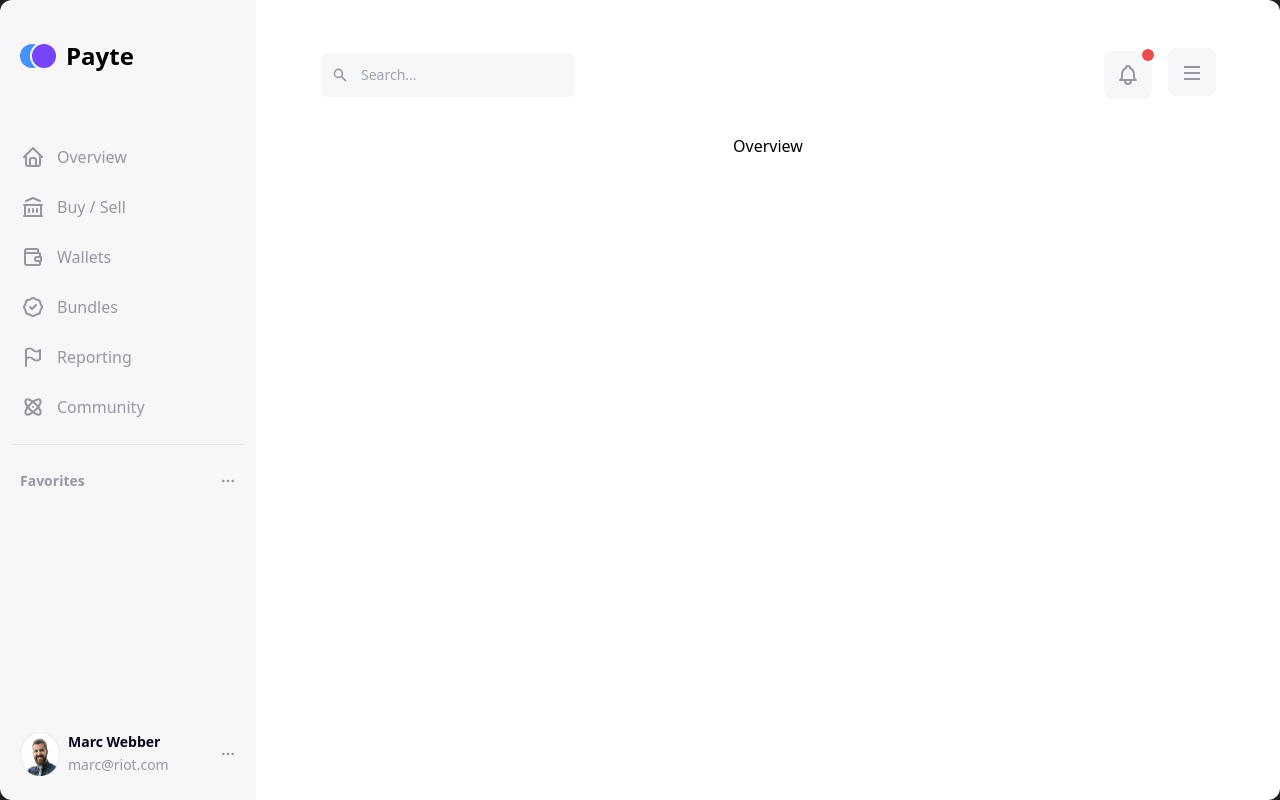
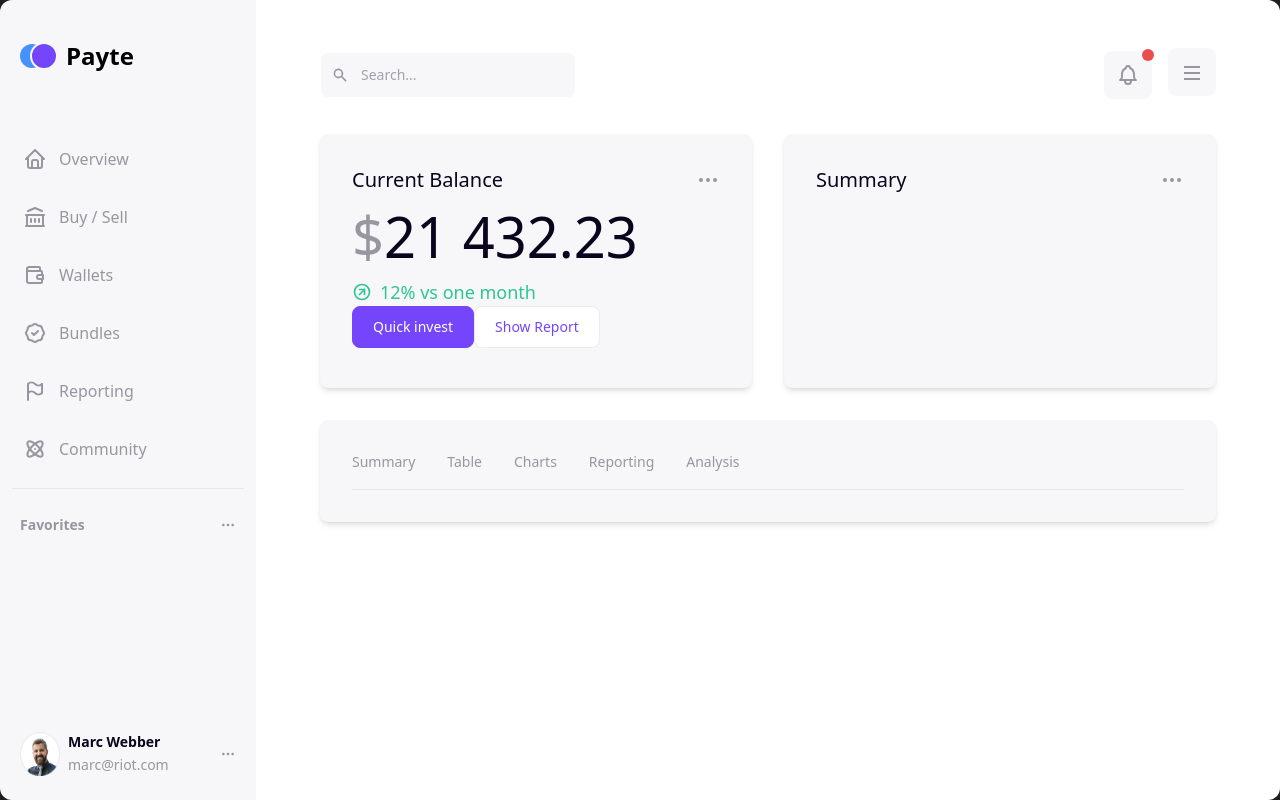
Before and after one commit to KrzysztofCiemny/Crypto-App-Dashboard, a Vue app: page / in a window 1280 px wide. Built offline with nearby package versions, Linux system fonts and the light colour scheme.

Commit message:
adding content to OverviewPage

```diff
--- a/src/components/SidebarComponent.vue
+++ b/src/components/SidebarComponent.vue
@@ -6,9 +6,9 @@
         <span class="pl-2 text-dark-text text-2xl font-bold">Payte</span>
       </div>
       <nav>
-        <ul class="space-y-2">
+        <ul class="space-y-[0.75rem]">
           <li>
-            <a class="group sidebar-link cursor-pointer" @click="$router.push('/')">
+            <a href="#" class="group sidebar-link cursor-pointer" @click="$router.push('/')">
               <svg class="sidebar-icon" width="24" height="24" viewBox="0 0 24 24" stroke-width="2"
                 stroke="currentColor" fill="none" stroke-linecap="round" stroke-linejoin="round">
                 <path stroke="none" d="M0 0h24v24H0z" />
@@ -20,7 +20,7 @@
             </a>
           </li>
           <li>
-            <a class="group sidebar-link cursor-pointer" @click="$router.push('/BuySell')">
+            <a href="#" class="group sidebar-link cursor-pointer" @click="$router.push('/BuySell')">
               <svg class="sidebar-icon" width="24" height="24" viewBox="0 0 24 24" stroke-width="2"
                 stroke="currentColor" fill="none" stroke-linecap="round" stroke-linejoin="round">
                 <path stroke="none" d="M0 0h24v24H0z" />
@@ -37,7 +37,7 @@
             </a>
           </li>
           <li>
-            <a class="group sidebar-link cursor-pointer" @click="$router.push('/Wallets')">
+            <a href="#" class="group sidebar-link cursor-pointer" @click="$router.push('/Wallets')">
               <svg class="sidebar-icon" width="24" height="24" viewBox="0 0 24 24" stroke-width="2"
                 stroke="currentColor" fill="none" stroke-linecap="round" stroke-linejoin="round">
                 <path stroke="none" d="M0 0h24v24H0z" />
@@ -49,7 +49,7 @@
             </a>
           </li>
           <li>
-            <a class="group sidebar-link cursor-pointer" @click="$router.push('/Bundles')">
+            <a href="#" class="group sidebar-link cursor-pointer" @click="$router.push('/Bundles')">
               <svg class="sidebar-icon" fill="none" viewBox="0 0 24 24" stroke="currentColor">
                 <path stroke-linecap="round" stroke-linejoin="round" stroke-width="2"
                   d="M9 12l2 2 4-4M7.835 4.697a3.42 3.42 0 001.946-.806 3.42 3.42 0 014.438 0 3.42 3.42 0 001.946.806 3.42 3.42 0 013.138 3.138 3.42 3.42 0 00.806 1.946 3.42 3.42 0 010 4.438 3.42 3.42 0 00-.806 1.946 3.42 3.42 0 01-3.138 3.138 3.42 3.42 0 00-1.946.806 3.42 3.42 0 01-4.438 0 3.42 3.42 0 00-1.946-.806 3.42 3.42 0 01-3.138-3.138 3.42 3.42 0 00-.806-1.946 3.42 3.42 0 010-4.438 3.42 3.42 0 00.806-1.946 3.42 3.42 0 013.138-3.138z" />
@@ -58,7 +58,7 @@
             </a>
           </li>
           <li>
-            <a class="group sidebar-link cursor-pointer" @click="$router.push('/Reporting')">
+            <a href="#" class="group sidebar-link cursor-pointer" @click="$router.push('/Reporting')">
               <svg class="sidebar-icon" width="24" height="24" viewBox="0 0 24 24" stroke-width="2"
                 stroke="currentColor" fill="none" stroke-linecap="round" stroke-linejoin="round">
                 <path stroke="none" d="M0 0h24v24H0z" />
@@ -71,7 +71,7 @@
             </a>
           </li>
           <li>
-            <a class="group sidebar-link cursor-pointer" @click="$router.push('/Community')">
+            <a href="#" class="group sidebar-link cursor-pointer" @click="$router.push('/Community')">
               <svg class="sidebar-icon" width="24" height="24" viewBox="0 0 24 24" stroke-width="2"
                 stroke="currentColor" fill="none" stroke-linecap="round" stroke-linejoin="round">
                 <path stroke="none" d="M0 0h24v24H0z" />
--- a/src/index.css
+++ b/src/index.css
@@ -13,7 +13,7 @@ body {
       rounded-lg
       border
       border-gray-bg
-      p-2
+      p-[0.625rem]
       text-base
       font-medium
       text-gray-text
@@ -28,4 +28,17 @@ body {
   .sidebar-text {
     @apply ml-3 group-hover:text-black group-focus:text-black;
   }
+  .tableTab {
+    @apply mr-6
+     inline-block
+     cursor-pointer
+     rounded-t-lg
+     border-b-2
+     border-transparent
+     pb-4
+    hover:border-gray-300
+    hover:text-gray-text
+    focus:border-purple
+    focus:text-black;
+  }
 }
--- a/src/layouts/MainLayout.vue
+++ b/src/layouts/MainLayout.vue
@@ -4,7 +4,7 @@
       <sidebar-component />
       <div class="grow bg-white rounded-r-xl px-2 lg:px-16">
         <header-component />
-        <div class="flex items-center justify-center bg-white border-gray-200 pt-8 rounded-tr-xl grow">
+        <div class="flex items-center justify-center bg-white border-gray-200 pt-8 rounded-tr-xl grow h-fit">
           <router-view v-slot="{ Component }">
             <suspense>
               <component :is="Component" />
--- a/src/pages/OverviewPage.vue
+++ b/src/pages/OverviewPage.vue
@@ -1,18 +1,83 @@
 <template>
-  <div>
-    Overview
-  </div>
+  <main class="grid grid-cols-2 gap-8 w-full h-full">
+    <card-component class="">
+      <div class="flex justify-between items-center">
+        <h2 class="text-black font-medium text-xl">Current Balance</h2>
+        <svg class="h-6 w-6 cursor-pointer text-gray-text" width="24" height="24" viewBox="0 0 24 24" stroke-width="2"
+          stroke="currentColor" fill="none" stroke-linecap="round" stroke-linejoin="round">
+          <path stroke="none" d="M0 0h24v24H0z" />
+          <circle cx="5" cy="12" r="1" />
+          <circle cx="12" cy="12" r="1" />
+          <circle cx="19" cy="12" r="1" />
+        </svg>
+      </div>
+      <span class="text-black font-medium text-[3.5rem]">
+        <span class="text-gray-text">$</span>21 432.23
+      </span>
+      <div class="flex items-center text-green">
+        <svg class="h-5 w-5" width="24" height="24" viewBox="0 0 24 24" stroke-width="2" stroke="currentColor"
+          fill="none" stroke-linecap="round" stroke-linejoin="round">
+          <path stroke="none" d="M0 0h24v24H0z" />
+          <circle cx="12" cy="12" r="9" />
+          <line x1="15" y1="9" x2="9" y2="15" />
+          <polyline points="15 15 15 9 9 9" />
+        </svg>
+        <span class="pl-2 text-lg font-medium">12% vs one month</span>
+      </div>
+      <div>
+        <button-component isPurple>Quick invest</button-component>
+        <button-component>Show Report</button-component>
+      </div>
+
+    </card-component>
+    <card-component class="">
+      <div class="flex justify-between items-center">
+        <h2 class="text-black font-medium text-xl">Summary</h2>
+        <svg class="h-6 w-6 cursor-pointer text-gray-text" width="24" height="24" viewBox="0 0 24 24" stroke-width="2"
+          stroke="currentColor" fill="none" stroke-linecap="round" stroke-linejoin="round">
+          <path stroke="none" d="M0 0h24v24H0z" />
+          <circle cx="5" cy="12" r="1" />
+          <circle cx="12" cy="12" r="1" />
+          <circle cx="19" cy="12" r="1" />
+        </svg>
+      </div>
+    </card-component>
+    <card-component class="col-span-2">
+      <div class="text-sm font-medium text-center text-gray-text border-b border-gray-200">
+        <ul class="flex flex-wrap -mb-px">
+          <li class="mr-2">
+            <a href="#" class="tableTab">Summary</a>
+          </li>
+          <li class="mr-2">
+            <a href="#" class="tableTab" aria-current="page">Table</a>
+          </li>
+          <li class="mr-2">
+            <a href="#" class="tableTab">Charts</a>
+          </li>
+          <li class="mr-2">
+            <a href="#" class="tableTab">Reporting</a>
+          </li>
+          <li>
+            <a href="#" class="tableTab">Analysis</a>
+          </li>
+        </ul>
+      </div>
+    </card-component>
+  </main>
 </template>
 
 <script lang="ts">
 import { defineComponent } from 'vue'
+import CardComponent from '../components/CardComponent.vue';
+import ButtonComponent from '../components/ButtonComponent.vue';
 
 export default defineComponent({
   name: 'OverviewPage',
+  components: { CardComponent, ButtonComponent },
   setup() {
 
-
-    return {}
+    return {
+    }
   }
 })
 </script>
```
